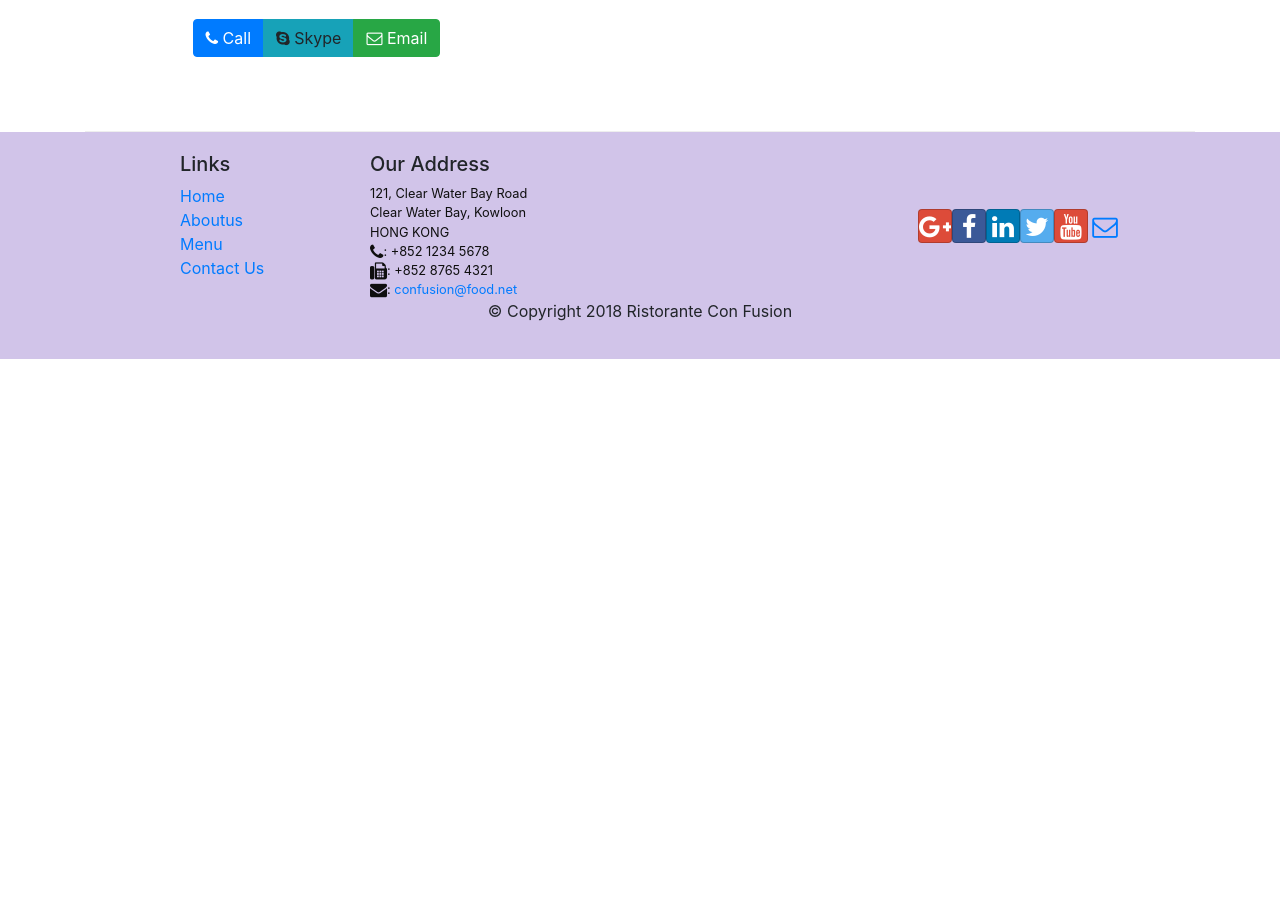
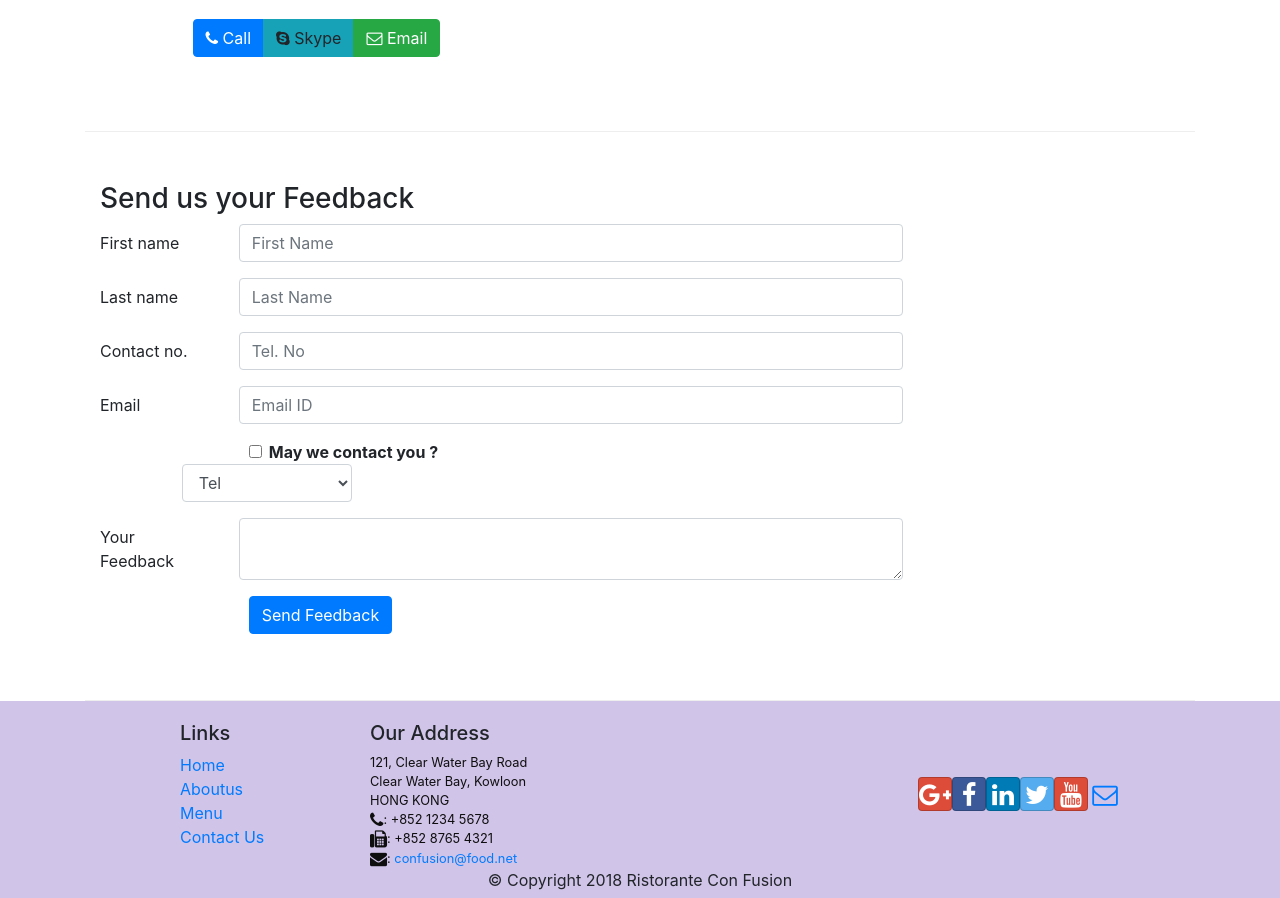
Before and after one commit to MaiSamirHu/react-app, a React (Create React App) app: page /contactus in a window 1280 px wide. Shown: the part 740-1638 px from the top of the page. Before the commit the page ends 1099 px from the top, so only its background shows below. Built offline with nearby package versions, Linux system fonts and the light colour scheme.

Commit message:
controlled forms added

```diff
--- a/src/components/ContactComponent.js
+++ b/src/components/ContactComponent.js
@@ -1,8 +1,47 @@
-import React from 'react';
-import {Breadcrumb,BreadcrumbItem} from 'reactstrap';
+import React, { Component } from 'react';
+import {Breadcrumb,BreadcrumbItem,Form,FormGroup,Label,Input,Col,Button} from 'reactstrap';
 import {Link} from 'react-router-dom';
 
-function Contact(props) {
+
+class Contact extends Component {
+
+    constructor(props){
+        super(props);
+
+        this.state={
+            firstname :'',
+            lastname :'',
+            telnum :'',
+            email :'',
+            agree :false,
+            contactType :'Tel.',
+            message :''
+        }
+        this.handleSubmit=this.handleSubmit.bind(this);
+        this.handleInputChange=this.handleInputChange.bind(this);
+
+    }
+
+
+
+    handleInputChange(event){
+        console.log("Current state is: "+ JSON.stringify(this.state));
+        alert("Current state is: "+ JSON.stringify(this.state));
+        event.preventDefault();
+    }
+
+    handleSubmit(event){
+        const target=event.target;
+        const value =target.type === 'checkbox' ? target.checked :target.value;
+        const name =target.name;
+
+        this.setState({
+            [name]:value
+        });
+    }
+
+
+    render(){
         return(
             <div className="container">
 
@@ -48,8 +87,81 @@
                             </div>
                         </div>
                     </div>
+
+                <div className="row row-content">
+
+                    <div className="col-12">
+                        <h3>Send us your Feedback</h3>
+                    </div>
+
+                    <div className="col-12 col-md-9">
+                    <Form onSubmit={this.handleSubmit}>
+                        <FormGroup row>
+                            <Label for="firstname" md={2}>First name</Label>
+                            <Col md={10}>
+                                <Input htmlFor="firstname" type="text" id="firstname" name="firstname" placeholder="First Name" value={this.state.firstname}  onChange={this.handleInputChange}/>
+                            </Col>
+                        </FormGroup>
+
+                        <FormGroup row>
+                            <Label for="lastname" md={2}>Last name</Label>
+                            <Col md={10}>
+                                <Input htmlFor="lastname" type="text"  id="lastname" name="lastname" placeholder="Last Name" value={this.state.lastname} onChange={this.handleInputChange}/>
+                            </Col>
+                        </FormGroup>
+
+                        <FormGroup row>
+                            <Label for="telnum" md={2}>Contact no.</Label>
+                            <Col md={10}>
+                                <Input htmlFor="telnum" type="tel" id="telnum"  name="telnum" placeholder="Tel. No" value={this.state.telnum} onChange={this.handleInputChange}/>
+                            </Col>
+                        </FormGroup>
+
+                        <FormGroup row>
+                            <Label for="email" md={2}>Email</Label>
+                            <Col md={10}>
+                                <Input htmlFor="email" type="email" id="email" name="email"   placeholder="Email ID" value={this.state.email} onChange={this.handleInputChange}/>
+                            </Col>
+                        </FormGroup>
+
+                        <FormGroup>
+                            <Col md={{size:6,offset :2}}>
+                                <FormGroup check>
+                                    <Label check>
+                                        <Input type="checkbox" name="agree"   checked={this.state.agree} onChange={this.handleInputChange}/>{' '}
+                                        <strong>May we contact you ?</strong>
+                                    </Label>
+                                </FormGroup>
+                            </Col>
+                            <Col md={{size:3,offset :1}}>
+                                <Input type="select" name="contactType"  value={this.state.type} onChange={this.handleInputChange}>
+                                    <option>Tel</option>
+                                    <option>Email</option>
+                                </Input>
+                            </Col>
+                        </FormGroup>
+
+                        <FormGroup row>
+                            <Label for="message" md={2}>Your Feedback</Label>
+                            <Col md={10}>
+                                <Input htmlFor="message" type="textarea" row="10" id="message"   name="message"  value={this.state.message} onChange={this.handleInputChange}/>
+                            </Col>
+                        </FormGroup>
+
+                        <FormGroup>
+                            <Col md={{size :10,offset :2}}>
+                                <Button type="submit" color="primary" >Send Feedback</Button>
+                            </Col>
+                        </FormGroup>
+                    </Form>
+                    </div>
+
+                </div>
+
                 </div>
             );
         }
 
+    }
+
 export default Contact;
```
Lines whose indentation alone changed are shown as unchanged.
